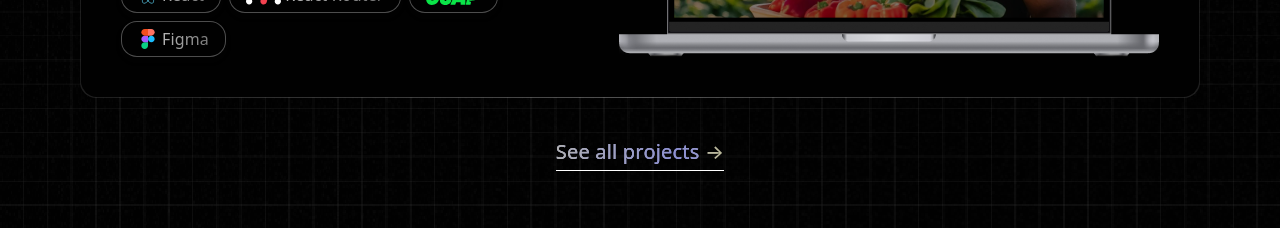
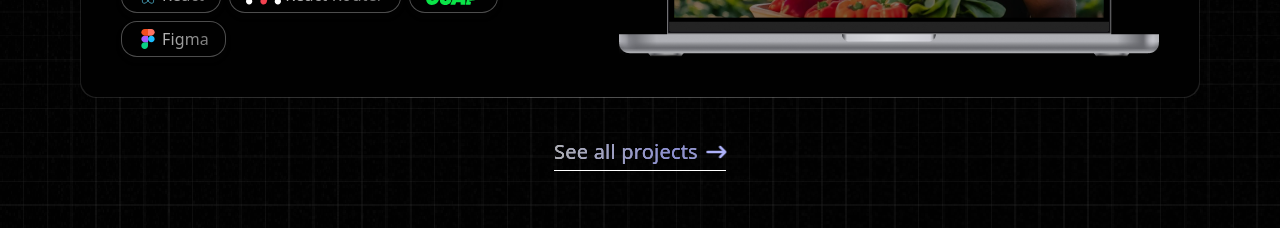
Before and after one commit to VriaA/portfolio, a React (Vite) app: page / in a window 1280 px wide. Shown: the part 3980-4208 px from the top of the page. Built offline with nearby package versions, Linux system fonts and the light colour scheme; a web font is replaced by a local one.

Commit message:
update arrow icon in project component

```diff
--- a/src/components/Projects.tsx
+++ b/src/components/Projects.tsx
@@ -86,7 +86,11 @@ export default function Projects({ projects }: { projects: Project[] }): JSX.Ele
 
             {
                 !isProjectsPage &&
-                <Link to="/projects" className="mt-10 border-b border-b-white pb-1 font-satoshi font-medium text-lg lg:text-xl text-transparent bg-clip-text bg-cta-primary tracking-[0.01em]"><ShinyText text="See all projects" speed={1} /> &#8594;</Link>
+                <Link to="/projects" className="flex items-center gap-2 mt-10 border-b border-b-white pb-1 font-satoshi font-medium text-lg lg:text-xl text-transparent bg-clip-text bg-cta-primary tracking-[0.01em]"><ShinyText text="See all projects" speed={1} />
+                    <svg className="w-5 animate-right" fill="#AEB2FA" xmlns="http://www.w3.org/2000/svg" viewBox="0 0 512 512" aria-label="Right arrow icon">
+                        <path d="M502.6 278.6c12.5-12.5 12.5-32.8 0-45.3l-128-128c-12.5-12.5-32.8-12.5-45.3 0s-12.5 32.8 0 45.3L402.7 224 32 224c-17.7 0-32 14.3-32 32s14.3 32 32 32l370.7 0-73.4 73.4c-12.5 12.5-12.5 32.8 0 45.3s32.8 12.5 45.3 0l128-128z" />
+                    </svg>
+                </Link>
             }
         </section>
     )
--- a/tailwind.config.js
+++ b/tailwind.config.js
@@ -40,9 +40,14 @@ export default {
 					"0%": { "background-position": "100%" },
 					"100%": { "background-position": "-100%" },
 				},
+				right: {
+					"0%": { transform: "translateX(5px)" },
+					"100%": { transform: "translateX(0px)" },
+				},
 			},
 			animation: {
 				shine: "shine 5s linear infinite",
+				right: "right 1s linear infinite",
 			},
 		},
 	},
```
